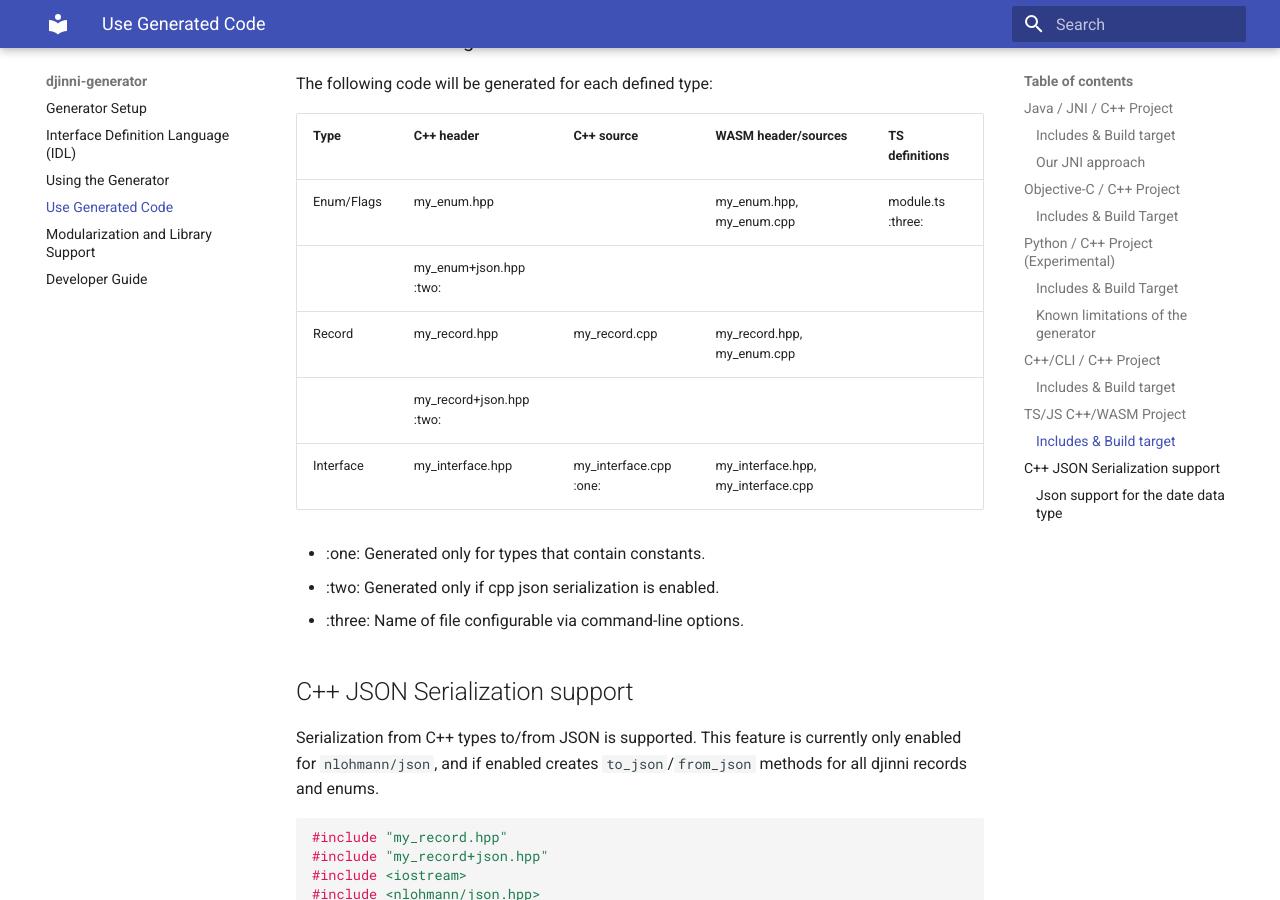
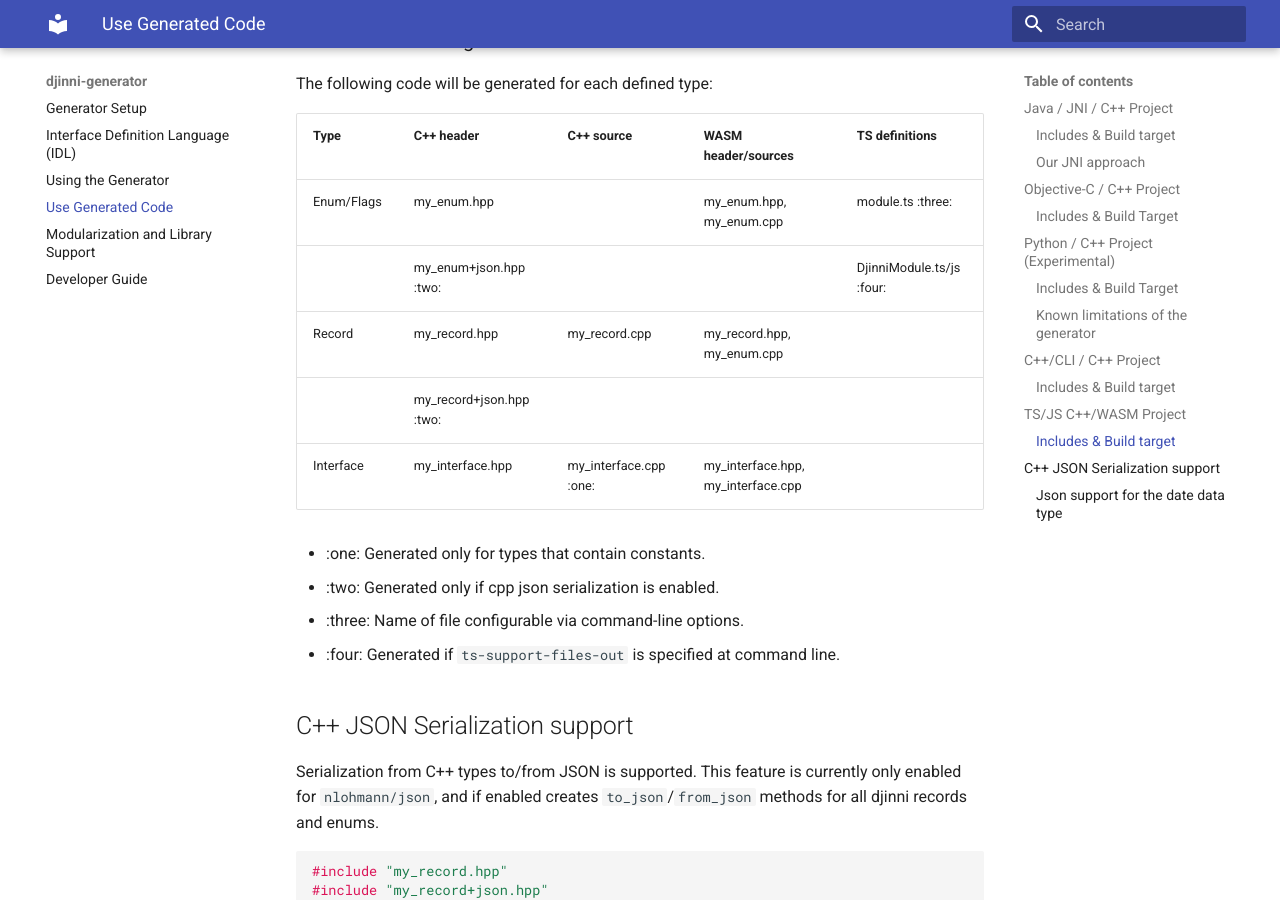
Before and after one commit to cross-language-cpp/djinni-generator, an MkDocs documentation site: the page built from docs/generated-code-usage.md, in a window 1280 px wide and 900 px high, scrolled down 5546 px. Built offline with MkDocs 1.6.1 and Material for MkDocs 9.7.7, drawn with Linux system fonts in a browser that asks for light colours.

Commit message:
More documentation updates

```diff
--- a/docs/generated-code-usage.md
+++ b/docs/generated-code-usage.md
@@ -188,17 +188,18 @@ Notable differences when comparing to the Java/ObjC support:
 
 The following code will be generated for each defined type:
 
-| Type       | C++ header               | C++ source                 | WASM header/sources                 |  TS definitions      |
-|------------|--------------------------|----------------------------|-------------------------------------|----------------------|
-| Enum/Flags | my\_enum.hpp             |                            | my_enum.hpp, my_enum.cpp            | module.ts :three:    |
-|            | my\_enum+json.hpp :two:  |                            |                                     |                      |
-| Record     | my\_record.hpp           | my\_record.cpp             | my_record.hpp, my_enum.cpp          |                      |
-|            | my\_record+json.hpp :two:|                            |                                     |                      |
-| Interface  | my\_interface.hpp        | my\_interface.cpp :one:    | my_interface.hpp, my_interface.cpp  |                      |
+| Type       | C++ header               | C++ source                 | WASM header/sources                 |  TS definitions           |
+|------------|--------------------------|----------------------------|-------------------------------------|---------------------------|
+| Enum/Flags | my\_enum.hpp             |                            | my_enum.hpp, my_enum.cpp            | module.ts :three:         |
+|            | my\_enum+json.hpp :two:  |                            |                                     | DjinniModule.ts/js :four: |
+| Record     | my\_record.hpp           | my\_record.cpp             | my_record.hpp, my_enum.cpp          |                           |
+|            | my\_record+json.hpp :two:|                            |                                     |                           |
+| Interface  | my\_interface.hpp        | my\_interface.cpp :one:    | my_interface.hpp, my_interface.cpp  |                           |
 
 - :one: Generated only for types that contain constants.
 - :two: Generated only if cpp json serialization is enabled.
 - :three: Name of file configurable via command-line options.
+- :four: Generated if `ts-support-files-out` is specified at command line.
 
 
 ## C++ JSON Serialization support
```
